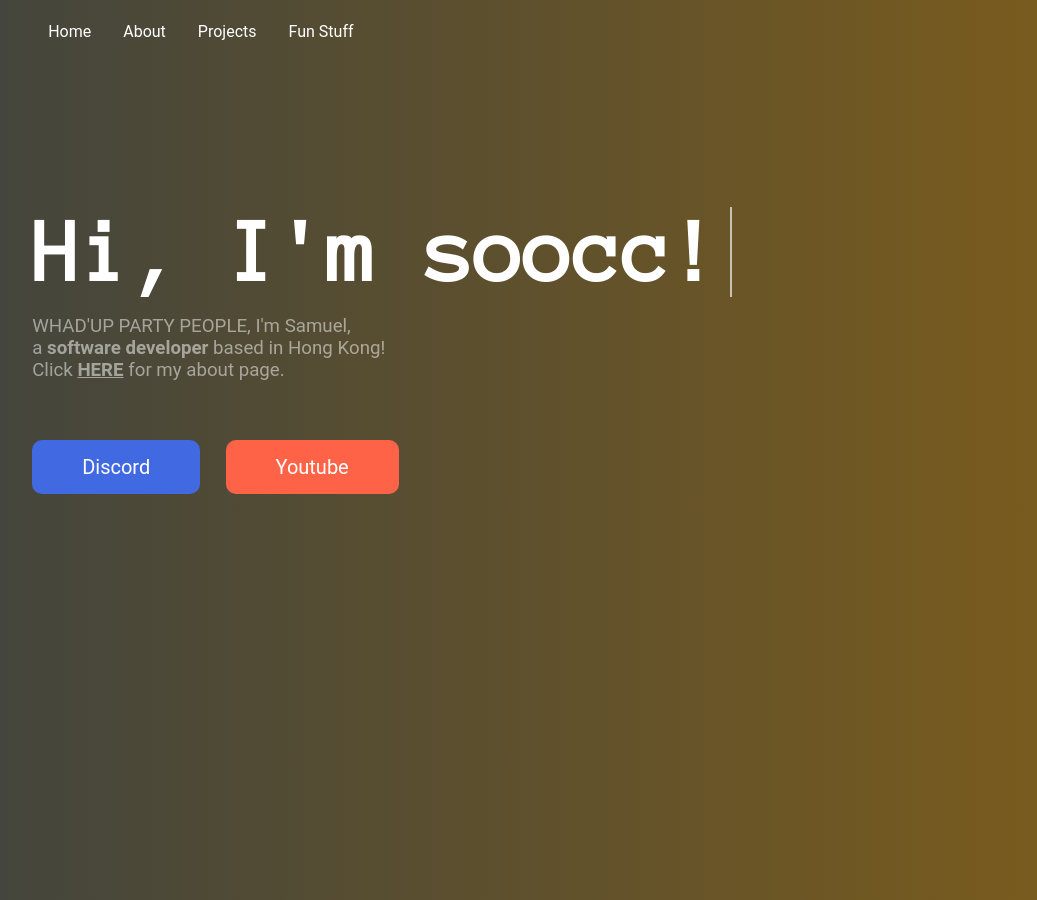
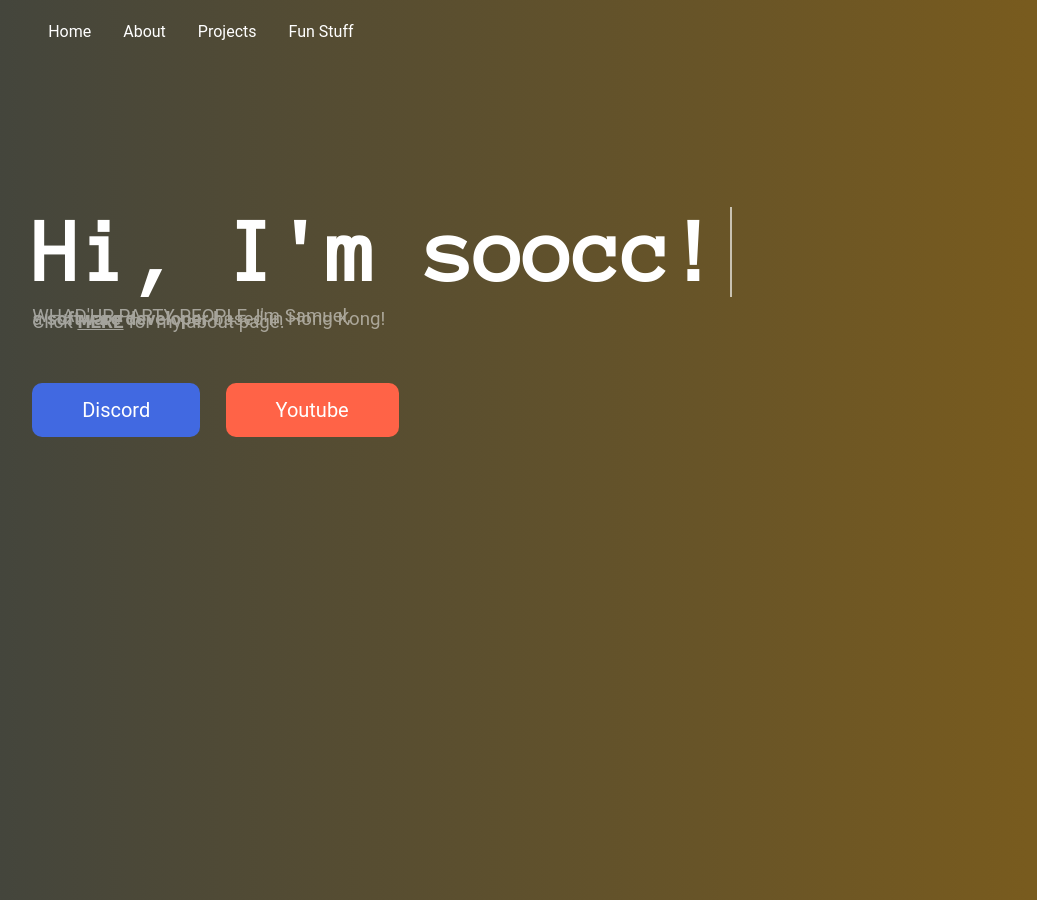
Before and after one commit to soocc/sooccsocks2, a Jekyll site: the page built from index.html, in a window 1280 px wide. Shown: the whole page, without its empty margins (39-1076 px from the left). Built offline with Jekyll 4.4.1, drawn with Linux system fonts in a browser that asks for light colours; some web fonts are replaced.

Commit message:
Update index.html

```diff
--- a/index.html
+++ b/index.html
@@ -62,6 +62,7 @@ layout: default
 
       h3 {
         font-weight: normal;
+        line-height: 3px;
         margin-left: 5%;
         opacity: 50%;
       }
```
